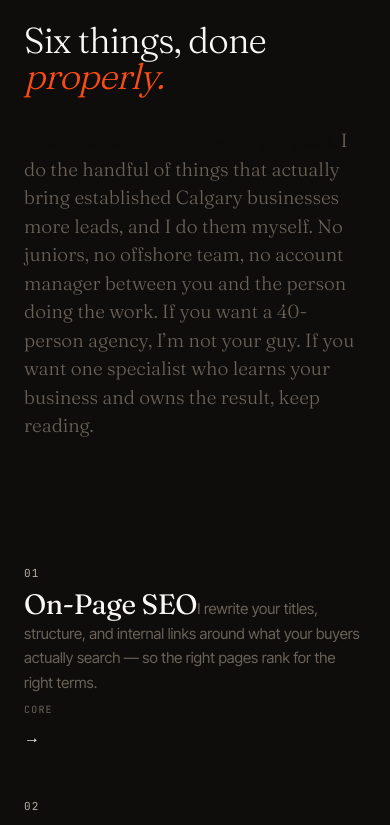
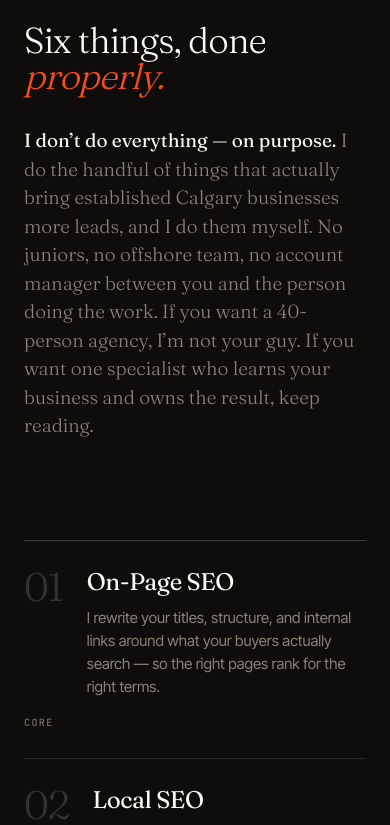
Before and after one commit to ScaleCRMCO/scaleseo, a Next.js app: page / in a window 390 px wide. Shown: the part 2760-3585 px from the top of the page. Built offline with nearby package versions, Linux system fonts and the light colour scheme.

Commit message:
Update Services.module.css

```diff
--- a/src/app/sections/home/Services.module.css
+++ b/src/app/sections/home/Services.module.css
@@ -1,7 +1,7 @@
 .services {
-  border-bottom: 1px solid var(--line);
+  border-bottom: 1px solid var(--line-on-dark);
+  overflow: hidden;
 }
-
 .intro {
   display: grid;
   grid-template-columns: 1fr 1.4fr;
@@ -9,95 +9,133 @@
   margin-bottom: 100px;
   align-items: end;
 }
-
 .heading {
   font-family: var(--display);
   font-weight: 300;
   font-size: clamp(36px, 5vw, 64px);
   line-height: 1;
   letter-spacing: -0.025em;
+  color: var(--ink-on-dark);
 }
-
 .heading em {
   font-style: italic;
   color: var(--accent);
 }
-
 .body {
   font-family: var(--display);
   font-weight: 300;
   font-size: 19px;
   line-height: 1.5;
-  color: var(--ink-dim);
+  color: var(--ink-dim-on-dark);
   max-width: 540px;
 }
-
 .body strong {
-  color: var(--ink);
+  color: var(--ink-on-dark);
   font-weight: 400;
 }
-
 .list {
   list-style: none;
-  border-top: 1px solid var(--line-strong);
+  border-top: 1px solid var(--line-strong-on-dark);
 }
-
 .item {
-  border-bottom: 1px solid var(--line);
-  padding: 36px 0;
+  position: relative;
+  border-bottom: 1px solid var(--line-on-dark);
+  padding: 40px 32px 40px 24px;
   display: grid;
-  grid-template-columns: 80px 1fr 1.5fr 100px;
-  gap: 40px;
-  align-items: baseline;
-  transition: padding 0.4s ease;
+  grid-template-columns: 120px 1fr 110px 40px;
+  gap: 48px;
+  align-items: center;
   cursor: default;
+  transition: background 0.5s cubic-bezier(0.16, 1, 0.3, 1);
 }
-
-.item:hover {
-  padding-left: 24px;
+/* accent sweep that grows from the left on hover */
+.item::before {
+  content: '';
+  position: absolute;
+  inset: 0;
+  background: linear-gradient(
+    90deg,
+    rgba(234, 88, 12, 0.10) 0%,
+    rgba(234, 88, 12, 0) 60%
+  );
+  transform: scaleX(0);
+  transform-origin: left;
+  transition: transform 0.6s cubic-bezier(0.16, 1, 0.3, 1);
+  pointer-events: none;
 }
-
-.item:hover .itemName {
-  color: var(--accent);
-}
+.item:hover::before { transform: scaleX(1); }
 
 .itemNum {
-  font-family: var(--mono);
-  font-size: 11px;
-  color: var(--ink-faint);
-  letter-spacing: 0.1em;
+  font-family: var(--display);
+  font-weight: 300;
+  font-size: clamp(40px, 5vw, 64px);
+  line-height: 0.9;
+  letter-spacing: -0.04em;
+  color: rgba(250, 248, 244, 0.16);
+  transition: color 0.4s ease, transform 0.4s ease;
 }
-
+.item:hover .itemNum {
+  color: var(--accent);
+  transform: translateX(4px);
+}
+.itemBody {
+  display: flex;
+  flex-direction: column;
+  gap: 12px;
+}
 .itemName {
   font-family: var(--display);
   font-weight: 400;
-  font-size: 28px;
-  line-height: 1.1;
-  letter-spacing: -0.015em;
+  font-size: clamp(24px, 3vw, 34px);
+  line-height: 1.05;
+  letter-spacing: -0.02em;
+  color: var(--ink-on-dark);
   transition: color 0.3s ease;
 }
-
+.item:hover .itemName { color: var(--accent); }
 .itemDesc {
   font-size: 15px;
-  color: var(--ink-dim);
-  line-height: 1.5;
+  color: var(--ink-dim-on-dark);
+  line-height: 1.55;
+  max-width: 520px;
 }
-
 .itemTag {
   font-family: var(--mono);
   font-size: 10px;
-  color: var(--ink-dim);
-  letter-spacing: 0.12em;
+  color: var(--ink-dim-on-dark);
+  letter-spacing: 0.14em;
   text-transform: uppercase;
   text-align: right;
+  align-self: start;
+  padding-top: 8px;
+}
+.itemArrow {
+  font-family: var(--display);
+  font-size: 24px;
+  color: var(--accent);
+  opacity: 0;
+  transform: translateX(-8px);
+  transition: opacity 0.4s ease, transform 0.4s ease;
+  justify-self: end;
+}
+.item:hover .itemArrow {
+  opacity: 1;
+  transform: translateX(0);
 }
 
 @media (max-width: 900px) {
   .intro { grid-template-columns: 1fr; gap: 32px; }
   .item {
-    grid-template-columns: 1fr;
-    gap: 8px;
-    padding: 24px 0;
+    grid-template-columns: auto 1fr;
+    grid-template-areas:
+      "num body"
+      "tag tag";
+    gap: 12px 24px;
+    padding: 28px 0;
+    align-items: start;
   }
-  .itemTag { text-align: left; }
+  .itemNum { grid-area: num; font-size: 40px; }
+  .itemBody { grid-area: body; }
+  .itemTag { grid-area: tag; text-align: left; padding-top: 4px; }
+  .itemArrow { display: none; }
 }
```
